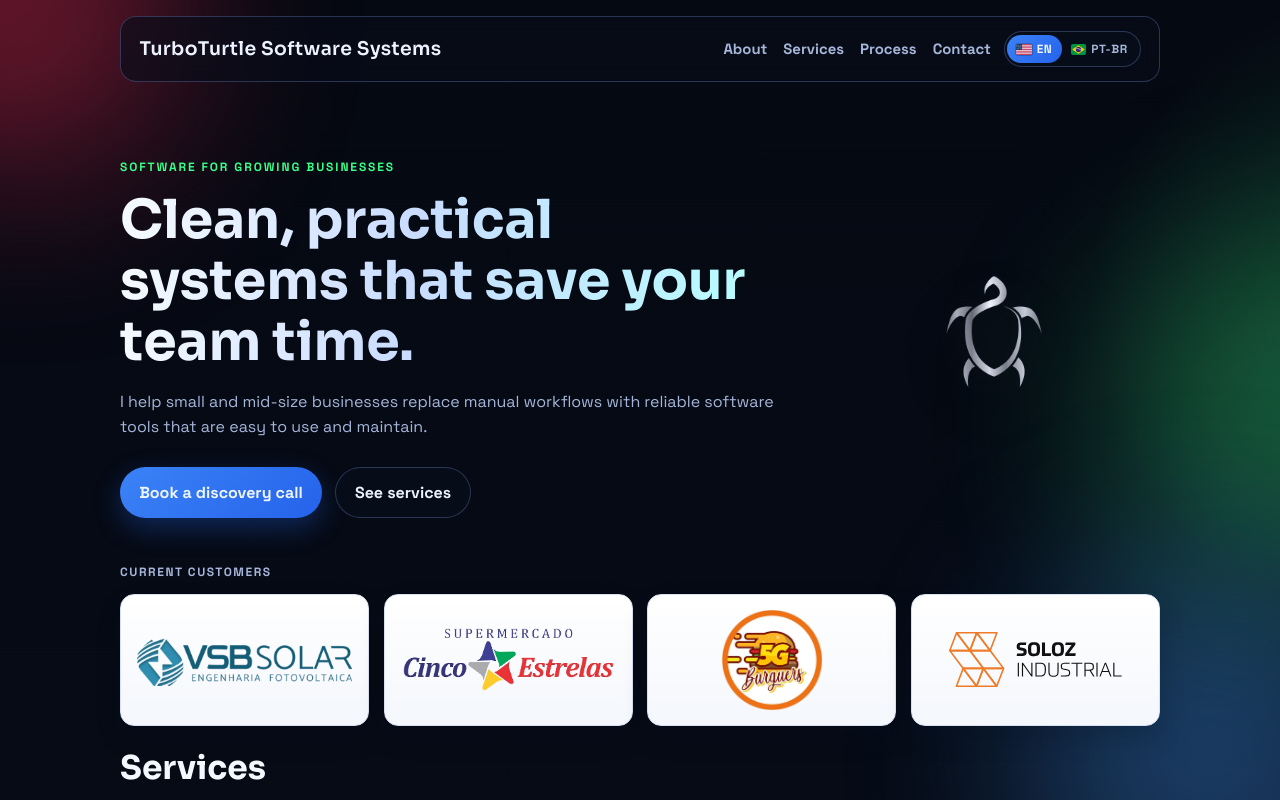
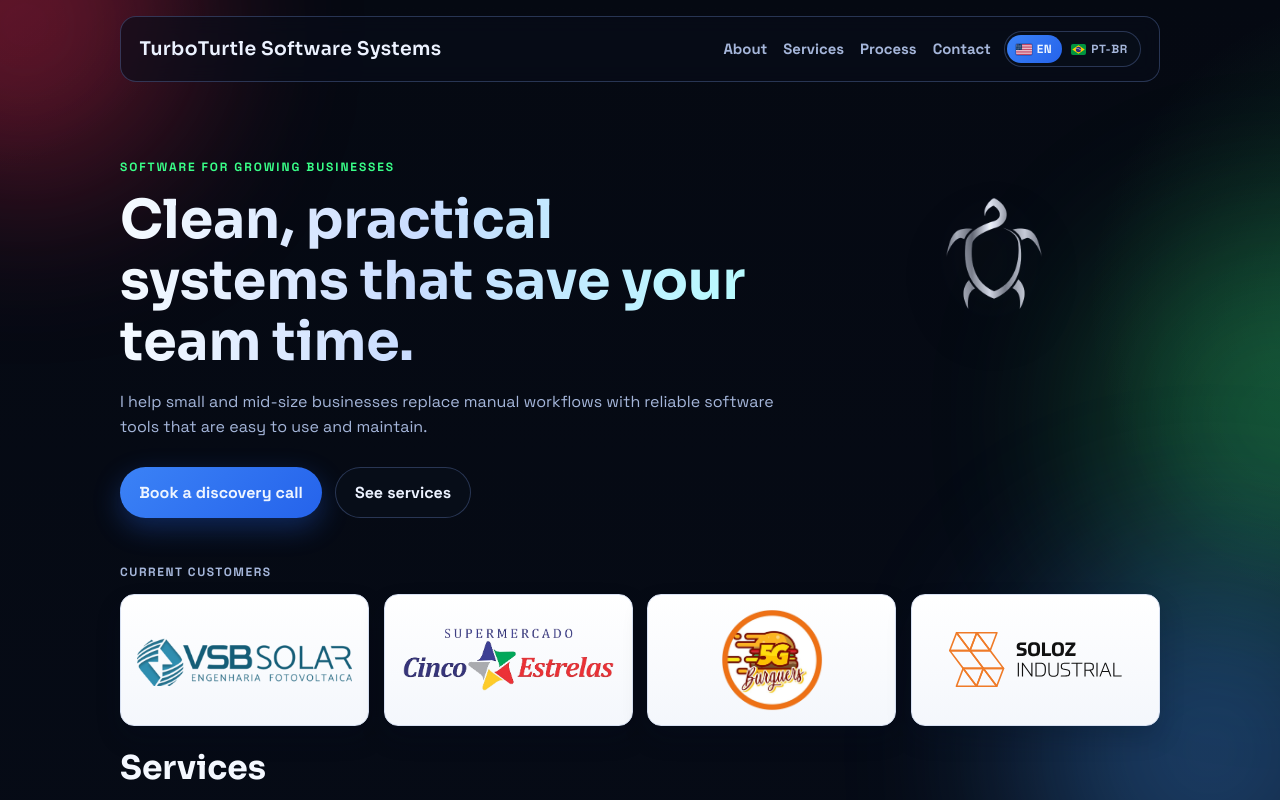
Before and after one commit to Togominaja/Nelson-Software-Systems, a website: page index.html in a window 1280 px wide. Shown: the top 800 px of the page. Drawn offline with Linux system fonts and the light colour scheme; no server answers.

Commit message:
Align hero logo with headline block

```diff
--- a/styles.css
+++ b/styles.css
@@ -201,7 +201,7 @@
   max-width: none;
   display: grid;
   grid-template-columns: minmax(0, 1fr) minmax(220px, 320px);
-  align-items: center;
+  align-items: start;
   gap: clamp(2rem, 5vw, 4.5rem);
 }
 
@@ -213,7 +213,9 @@
   display: flex;
   justify-content: center;
   align-items: center;
-  min-height: 100%;
+  align-self: start;
+  min-height: 0;
+  padding-top: clamp(2rem, 4vw, 2.8rem);
   padding-right: clamp(0rem, 1vw, 0.75rem);
   pointer-events: none;
 }
@@ -786,6 +788,7 @@
 
   .hero-visual {
     justify-content: center;
+    padding-top: 0.35rem;
   }
 
   .hero-mark {
```
